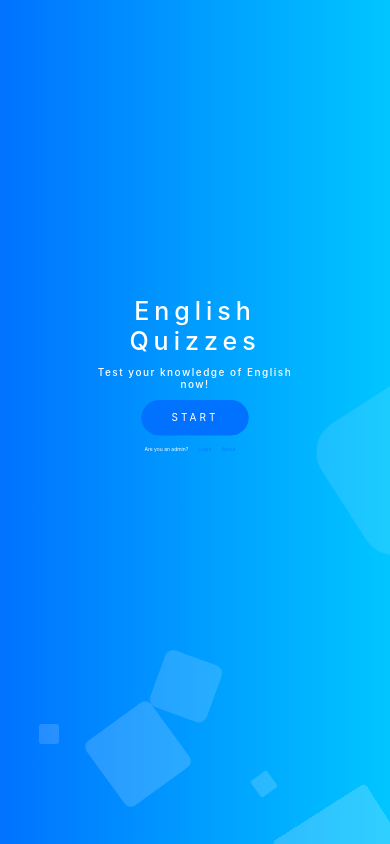
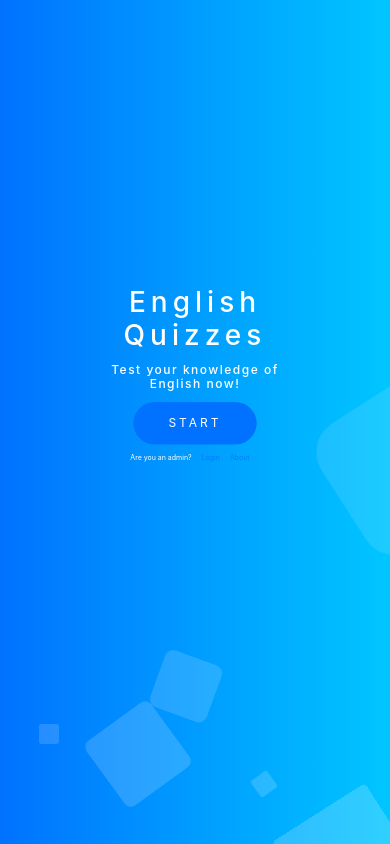
Before and after one commit to thangnt294/english-quizzes, a React (Create React App) app in the folder root/client/: page / in a window 390 px wide. Built offline with nearby package versions, Linux system fonts and the light colour scheme; no server answers.

Commit message:
Added responsive design

```diff
--- a/root/client/src/admin-page/css/AdminPage.css
+++ b/root/client/src/admin-page/css/AdminPage.css
@@ -77,6 +77,10 @@
     .table-container h1 {
         font-size: 2rem;
     }
+
+    .table-option {
+        padding: 1.4rem 2.5rem;
+    }
 }
 
 @media (max-width: 785px) {
@@ -113,6 +117,10 @@
     .select-box {
         padding: 0.2rem 0.6rem;
     }
+
+    .table-option {
+        padding: 1rem 1.6rem;
+    }
 }
 
 @media (max-width: 470px) {
@@ -123,4 +131,8 @@
     .select-box {
         padding: 0.1rem 0.4rem;
     }
+
+    .table-option {
+        padding: 0.8rem 1.6rem;
+    }
 }
--- a/root/client/src/admin-page/css/QuestionsData.css
+++ b/root/client/src/admin-page/css/QuestionsData.css
@@ -50,10 +50,26 @@
     .icon-caret {
         font-size: 0.9rem;
     }
+
+    .icon-edit {
+        margin-right: 0.7rem;
+    }
+
+    .icon-trash {
+        margin-left: 0.7rem;
+    }
 }
 
 @media (max-width: 470px) {
     .icon-caret {
         font-size: 0.7rem;
     }
+
+    .icon-edit {
+        margin-right: 0.5rem;
+    }
+
+    .icon-trash {
+        margin-left: 0.5rem;
+    }
 }
--- a/root/client/src/main-page/css/StartPage.css
+++ b/root/client/src/main-page/css/StartPage.css
@@ -100,21 +100,21 @@ button:focus {
 
 @media (max-width: 640px) {
     .title > h1 {
-        font-size: 2.5rem;
+        font-size: 2.8rem;
     }
 
     .title > h3 {
-        font-size: 1rem;
+        font-size: 1.2rem;
     }
 
     .main-button,
     .main-button:visited {
-        padding: 1rem 3rem;
-        font-size: 1rem;
+        padding: 1.2rem 3.5rem;
+        font-size: 1.2rem;
     }
 
     .login-text > p {
-        font-size: 0.5rem;
+        font-size: 0.7rem;
     }
 
     .login-text {
```
